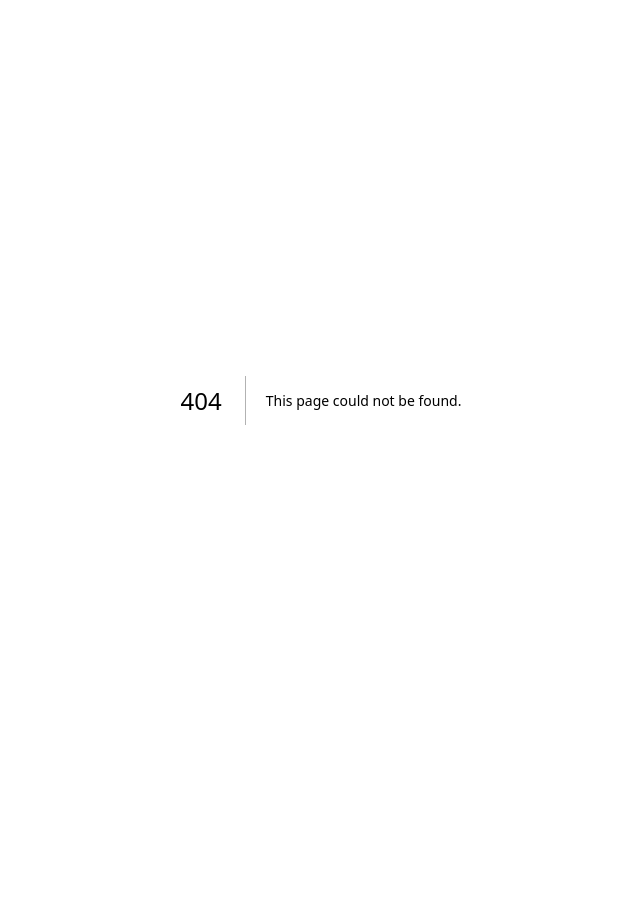
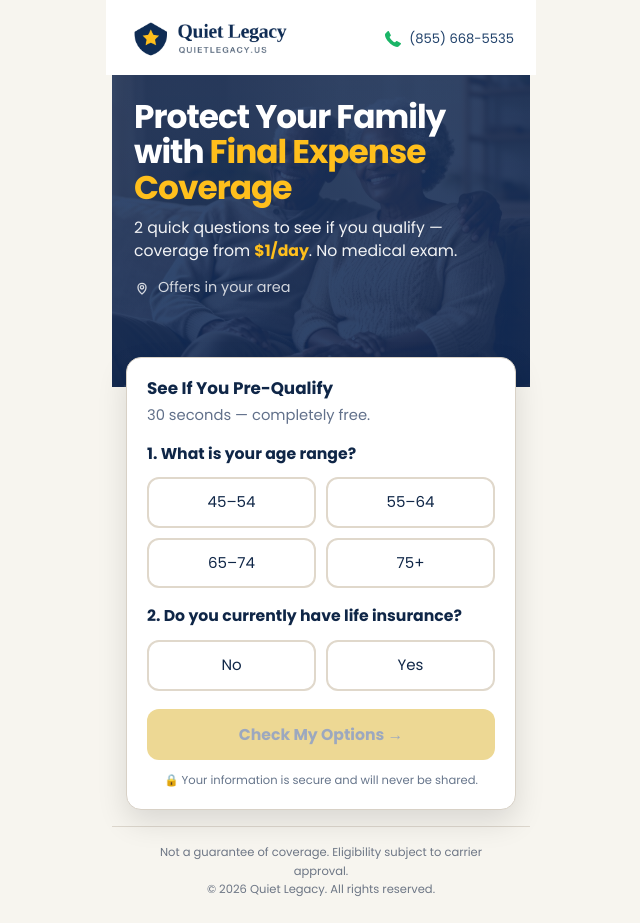
Before and after one commit to javierjordiguevaraolivera-hue/ecomfy, a Next.js app: page /fe3-an-en in a window 1280 px wide. Before the commit this address had no page. Shown: the whole page, without its empty margins (319-959 px from the left). Before the commit the page ends 800 px from the top, so only its background shows below. Built offline with nearby package versions, Linux system fonts and the light colour scheme.

Commit message:
v2 metrics

```diff
--- a/app/fe3/page.tsx
+++ b/app/fe3-an-en/page.tsx
@@ -1,5 +1,5 @@
 import { headers } from "next/headers";
-import Fe3Client from "./pageClient";
+import Fe3AnEnClient from "../fe3/pageClient";
 
 function formatLocation(city?: string | null, region?: string | null) {
   const cleanCity = city?.trim();
@@ -22,5 +22,5 @@ export default async function FinalExpenseAdvisorMatchPage() {
   const region = requestHeaders.get("x-vercel-ip-country-region");
   const locationLabel = formatLocation(city, region);
 
-  return <Fe3Client locationLabel={locationLabel} />;
+  return <Fe3AnEnClient locationLabel={locationLabel} />;
 }
--- a/app/fe3/pageClient.tsx
+++ b/app/fe3/pageClient.tsx
@@ -162,7 +162,7 @@ export default function Fe3Client({
   const selectedAdvisor = useMemo(() => ADVISORS[3], []);
 
   useEffect(() => {
-    trackLandingView("fe3");
+    trackLandingView("fe3-an-en");
   }, []);
 
   useEffect(() => {
@@ -265,21 +265,21 @@ export default function Fe3Client({
   useEffect(() => {
     if (step === "checkingComplete") {
       trackMetric({
-        landing: "fe3",
+        landing: "fe3-an-en",
         event: "qualification_checked",
       });
     }
 
     if (step === "searchingAdvisors") {
       trackMetric({
-        landing: "fe3",
+        landing: "fe3-an-en",
         event: "advisor_search_started",
       });
     }
 
     if (step === "success") {
       trackMetric({
-        landing: "fe3",
+        landing: "fe3-an-en",
         event: "advisor_ready",
       });
     }
@@ -310,7 +310,7 @@ export default function Fe3Client({
             className={styles.secureBadge}
             onClick={() => {
               trackMetric({
-                landing: "fe3",
+                landing: "fe3-an-en",
                 event: "header_call_click",
               });
             }}
@@ -360,7 +360,7 @@ export default function Fe3Client({
                       onClick={() => {
                         setAge(option);
                         trackMetric({
-                          landing: "fe3",
+                          landing: "fe3-an-en",
                           event: "age_selected",
                           label: option,
                         });
@@ -387,7 +387,7 @@ export default function Fe3Client({
                       onClick={() => {
                         setInsurance(option);
                         trackMetric({
-                          landing: "fe3",
+                          landing: "fe3-an-en",
                           event: "insurance_selected",
                           label: option,
                         });
@@ -407,7 +407,7 @@ export default function Fe3Client({
                 disabled={!canContinue}
                 onClick={() => {
                   trackMetric({
-                    landing: "fe3",
+                    landing: "fe3-an-en",
                     event: "quiz_submitted",
                   });
                   setStep("checking");
@@ -544,7 +544,7 @@ export default function Fe3Client({
                 className={styles.callButton}
                 onClick={() => {
                   trackMetric({
-                    landing: "fe3",
+                    landing: "fe3-an-en",
                     event: "call_click",
                     label: selectedAdvisor.name,
                   });
--- a/lib/landing-catalog.ts
+++ b/lib/landing-catalog.ts
@@ -36,11 +36,11 @@ export const LANDING_CATALOG: LandingCatalogItem[] = [
     metricsKey: "fe2",
   },
   {
-    href: "/fe3",
-    title: "FE3",
+    href: "/fe3-an-en",
+    title: "FE3 AN EN",
     description: "Advisor search flow con validación en vivo.",
     language: "en",
-    metricsKey: "fe3",
+    metricsKey: "fe3-an-en",
   },
   {
     href: "/fe4",
--- a/lib/metrics-config.ts
+++ b/lib/metrics-config.ts
@@ -47,8 +47,8 @@ export const FUNNEL_CONFIG = {
       { event: "call_click", label: "Clicked Final Call" },
     ],
   },
-  fe3: {
-    title: "FE3",
+  "fe3-an-en": {
+    title: "FE3 AN EN",
     language: "English",
     steps: [
       { event: "landing_view", label: "Landing View" },
```
